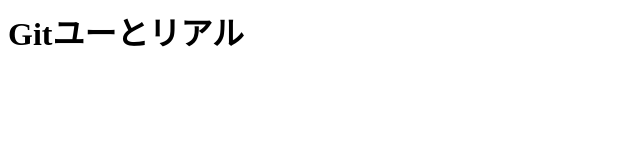
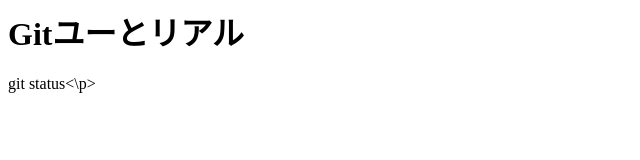
Before and after one commit to aktoge/git_tutorial, a plain HTML site: page index.html in a window 1280 px wide. Shown: the whole page, without its empty margins (0-640 px from the left). Drawn offline with Linux system fonts and the light colour scheme.

Commit message:
git statusコマンド追記

```diff
--- a/index.html
+++ b/index.html
@@ -1 +1,2 @@
 <h1>Gitユーとリアル</h1>
+<p>git status<\p>
```
